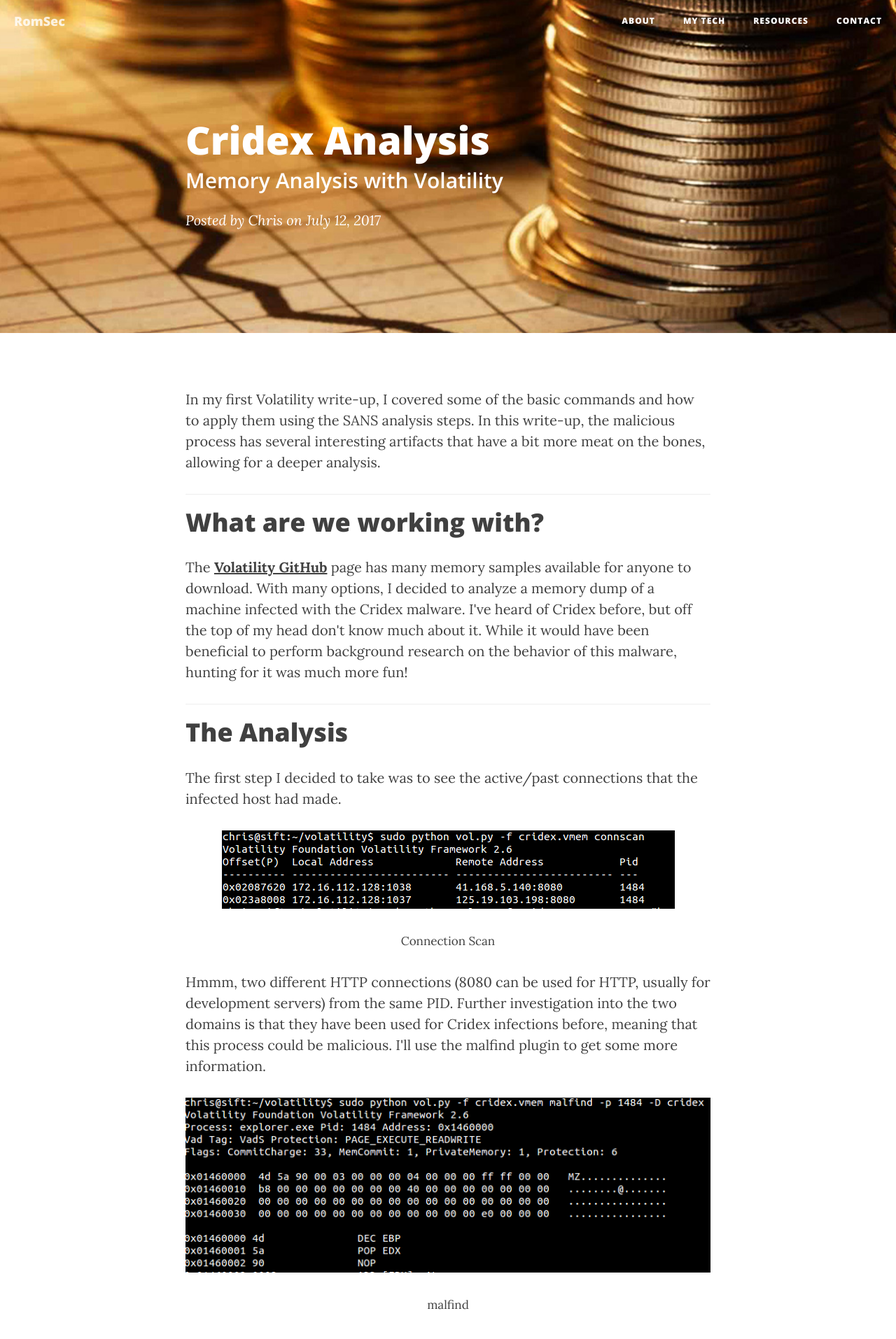
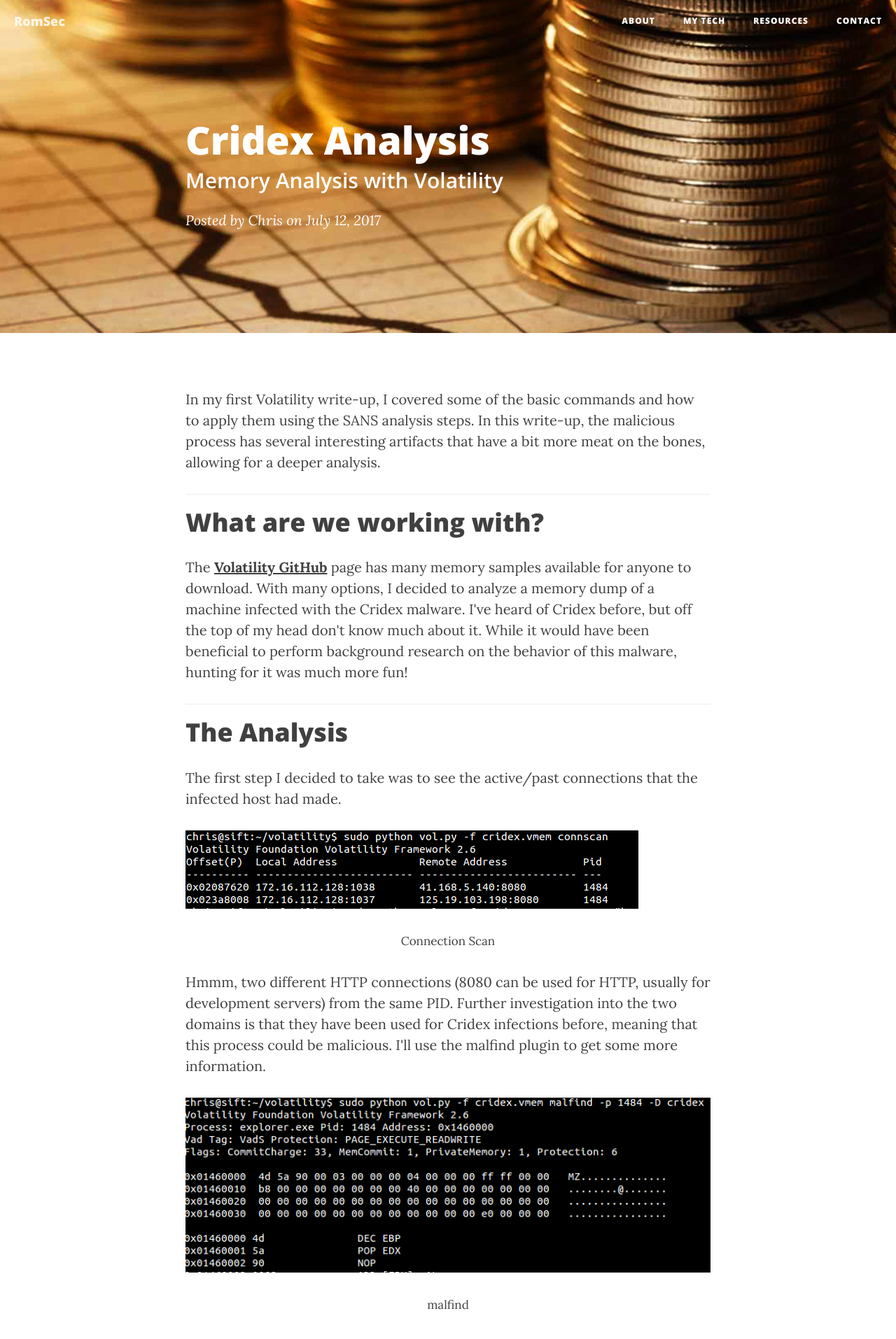
Before and after one commit to RomSec/RomSec.github.io, a Jekyll site: the page built from _posts/2017-07-12-Cridex.markdown, in a window 1280 px wide. Shown: the top 1914 px of the page at 70% size. Built offline with Jekyll 4.4.1, drawn with Linux system fonts in a browser that asks for light colours; nearby versions of some CDN libraries.

Commit message:
Update 2017-07-12-Cridex.markdown

```diff
--- a/_posts/2017-07-12-Cridex.markdown
+++ b/_posts/2017-07-12-Cridex.markdown
@@ -18,7 +18,7 @@ header-img: "img/Cridex/money.jpg"
 <h1>The Analysis</h1>
 
 <p> The first step I decided to take was to see the active/past connections that the infected host had made.</p>
-![One](/img/Cridex/connscan.PNG){:class="img-responsive center-block"}
+![One](/img/Cridex/connscan.PNG)
 <p class="text-center"><small>Connection Scan</small></p>
 
 <p>Hmmm, two different HTTP connections (8080 can be used for HTTP, usually for development servers) from the same PID. Further investigation into the two domains is that they have been used for Cridex infections before, meaning that this process could be malicious. I'll use the malfind plugin to get some more information.</p>
```
